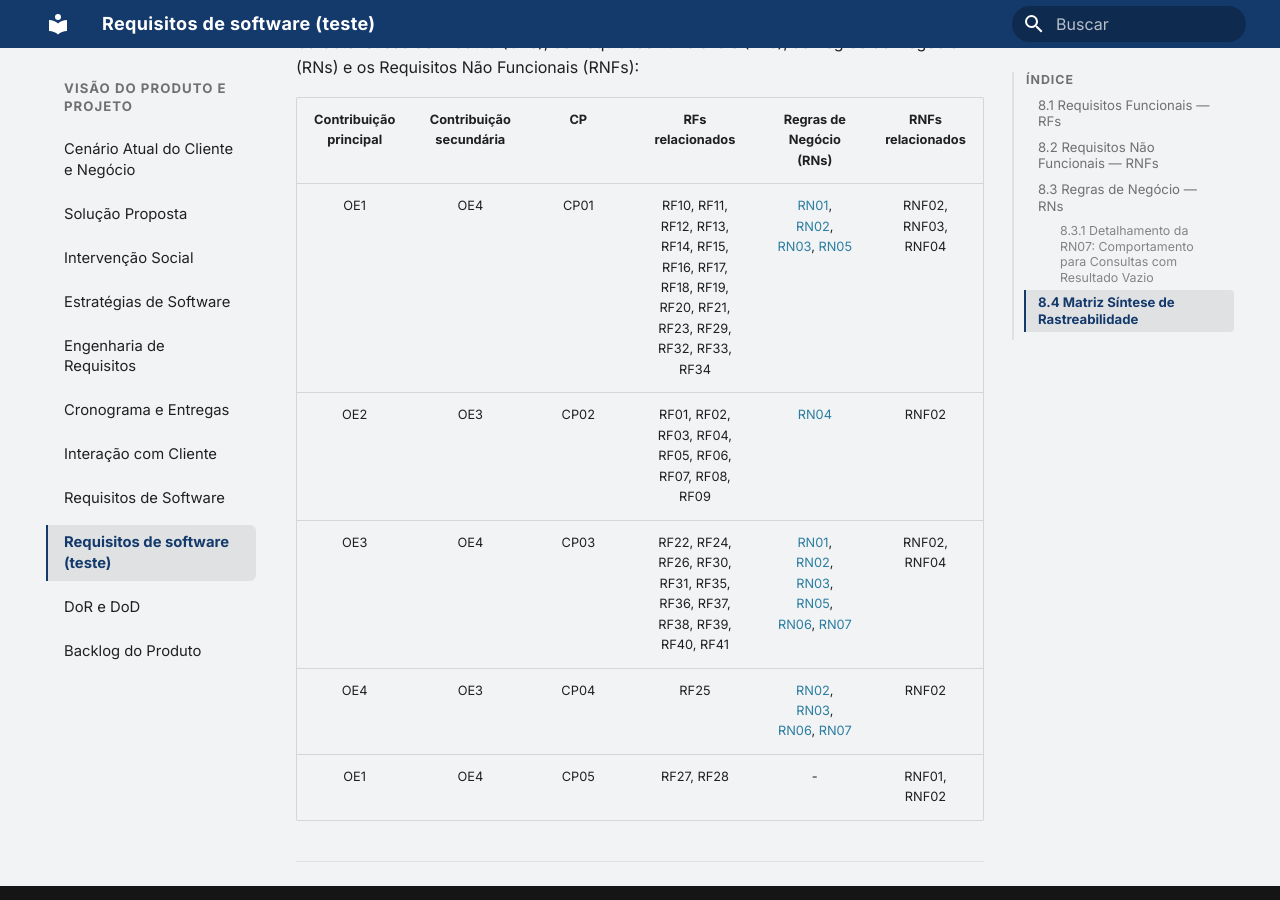
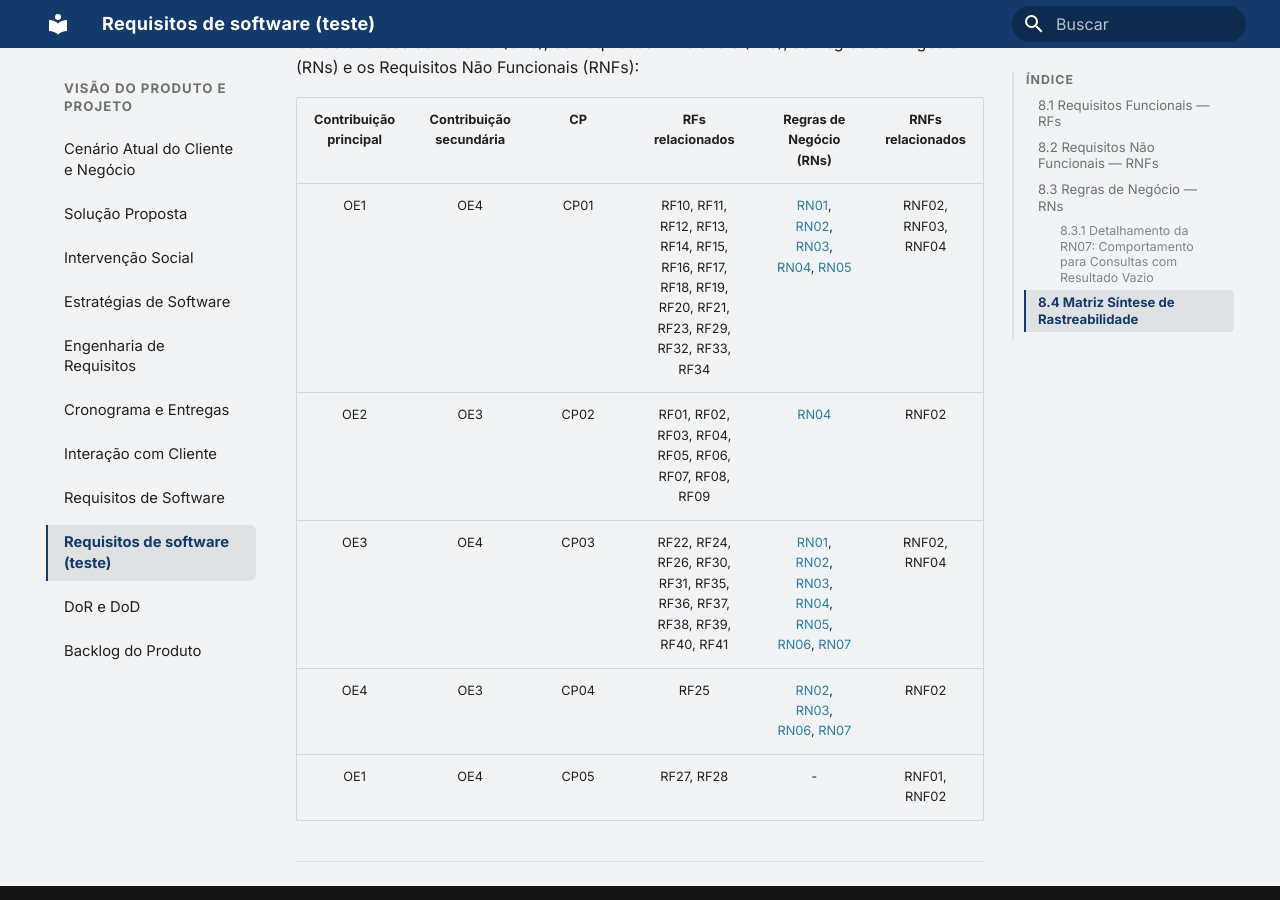
Before and after one commit to mdsreq-fga-unb/REQ-2026.2-T01-FutBoard, an MkDocs documentation site: the page built from docs/visao-produto/Requisitos-de-Software-teste.md, in a window 1280 px wide and 900 px high, scrolled down 14175 px. Built offline with MkDocs 1.6.1 and Material for MkDocs 9.7.7, drawn with Linux system fonts in a browser that asks for light colours.

Commit message:
docs: adiciona RN04 à CP01 e CP03 no tabela Matris sintése de Rastreabilidade

```diff
--- a/docs/visao-produto/Requisitos-de-Software-teste.md
+++ b/docs/visao-produto/Requisitos-de-Software-teste.md
@@ -1647,9 +1647,9 @@ A matriz a seguir mapeia a correlação direta entre os Objetivos Específicos (
 
 | Contribuição principal | Contribuição secundária | CP | RFs relacionados | Regras de Negócio (RNs) | RNFs relacionados |
 | :---: | :---: | :---: | :---: | :---: | :---: |
-| OE1 | OE4 | CP01 | RF10, RF11, RF12, RF13, RF14, RF15, RF16, RF17, RF18, RF19, RF20, RF21, RF23, RF29, RF32, RF33, RF34 | [RN01](#rn01), [RN02](#rn02), [RN03](#rn03), [RN05](#rn05) | RNF02, RNF03, RNF04 |
+| OE1 | OE4 | CP01 | RF10, RF11, RF12, RF13, RF14, RF15, RF16, RF17, RF18, RF19, RF20, RF21, RF23, RF29, RF32, RF33, RF34 | [RN01](#rn01), [RN02](#rn02), [RN03](#rn03), [RN04](#rn04), [RN05](#rn05) | RNF02, RNF03, RNF04 |
 | OE2 | OE3 | CP02 | RF01, RF02, RF03, RF04, RF05, RF06, RF07, RF08, RF09 | [RN04](#rn04) | RNF02 |
-| OE3 | OE4 | CP03 | RF22, RF24, RF26, RF30, RF31, RF35, RF36, RF37, RF38, RF39, RF40, RF41 | [RN01](#rn01), [RN02](#rn02), [RN03](#rn03), [RN05](#rn05), [RN06](#rn06), [RN07](#rn07) | RNF02, RNF04 |
+| OE3 | OE4 | CP03 | RF22, RF24, RF26, RF30, RF31, RF35, RF36, RF37, RF38, RF39, RF40, RF41 | [RN01](#rn01), [RN02](#rn02), [RN03](#rn03), [RN04](#rn04), [RN05](#rn05), [RN06](#rn06), [RN07](#rn07) | RNF02, RNF04 |
 | OE4 | OE3 | CP04 | RF25 | [RN02](#rn02), [RN03](#rn03), [RN06](#rn06), [RN07](#rn07) | RNF02 |
 | OE1 | OE4 | CP05 | RF27, RF28 | - | RNF01, RNF02 |
 
```
